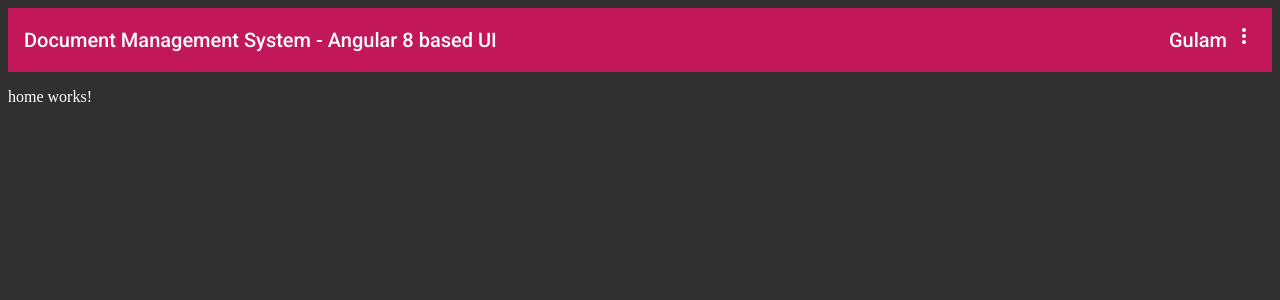
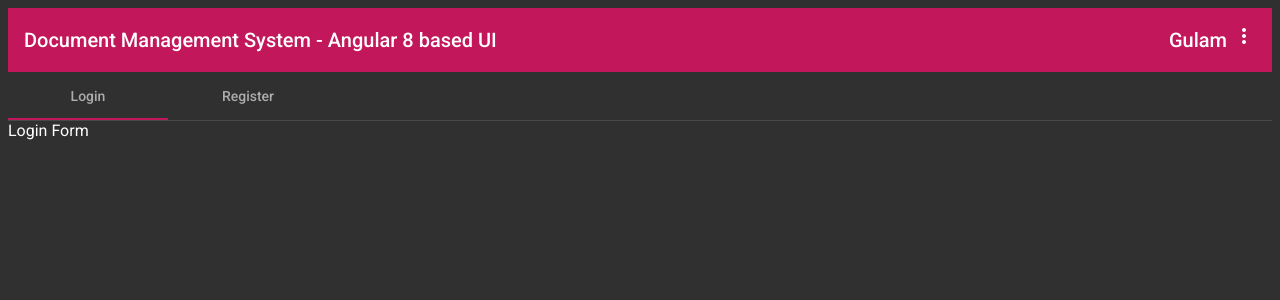
Before and after one commit to gsskhan/git-repository, an Angular app in the folder dms-ang-ui/: page / in a window 1280 px wide. Shown: the top 300 px of the page. Built offline with nearby package versions, Linux system fonts and the light colour scheme.

Commit message:
Added Login - Register Tab

```diff
--- a/dms-ang-ui/src/app/home/home.component.html
+++ b/dms-ang-ui/src/app/home/home.component.html
@@ -1 +1,8 @@
-<p>home works!</p>
+<mat-tab-group color="primary">
+    <mat-tab label="Login">
+        Login Form
+    </mat-tab>
+    <mat-tab label="Register">
+        Register Form
+    </mat-tab>
+</mat-tab-group>
```
Also changed, not shown: dms-ang-ui/src/app/app-material-module.ts (deleted, +0 -17 lines), dms-ang-ui/src/app/app-routing.module.ts (+9 -3 lines), dms-ang-ui/src/app/app.module.ts (+9 -3 lines).
